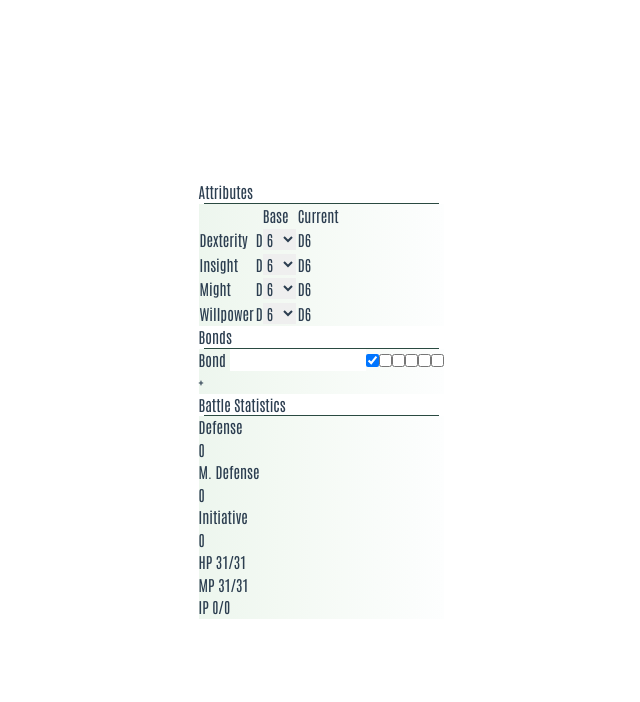
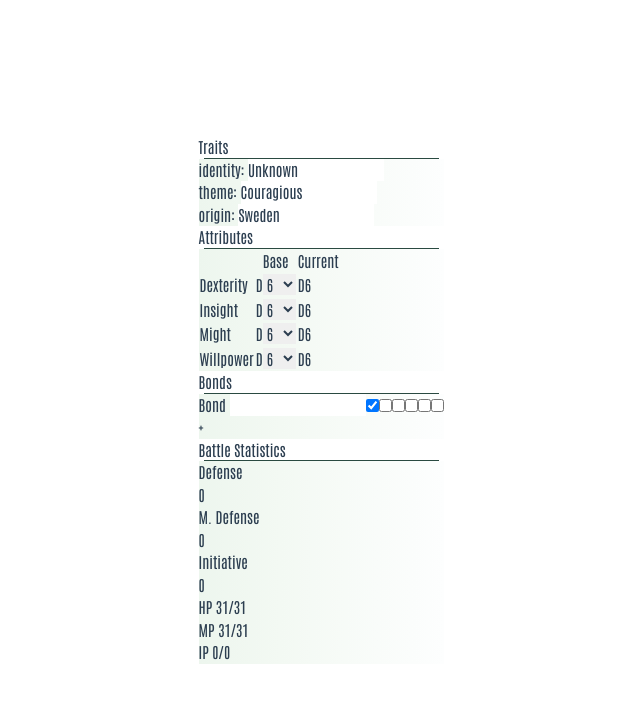
Before and after one commit to BanterTheGreat/fabula-ultima-builder, a Vue app: page / in a window 1280 px wide. Shown: the top 702 px of the page, without its empty margins (319-959 px from the left). Built offline with nearby package versions, Linux system fonts and the light colour scheme.

Commit message:
added trait info view to app

```diff
--- a/src/App.vue
+++ b/src/App.vue
@@ -1,16 +1,27 @@
 <script setup lang="ts">
+  import { CharacterCalculator } from './models/character-calculator';
+
+  import SegmentBody from './components/segment-body.vue';
+
   import attributesVue from './views/attribute/attributes.vue';
   import Bonds from './views/bonds.vue';
-  import SegmentBody from './components/segment-body.vue';
   import Segment from './views/segment.vue';
   import Statistic from './views/statistics.vue';
-  import { CharacterCalculator } from './models/character-calculator';
+  import TraitInfo from './views/traits/trait-info.vue';
+
+
 
   // Initial Calculating of values.
   new CharacterCalculator().Recalculate("statistics");
 </script>
 
 <template>
+  <Segment title="Traits">
+    <SegmentBody>
+      <TraitInfo />
+    </SegmentBody>
+  </Segment>
+
   <Segment title="Attributes">
     <SegmentBody>
       <attributesVue />
```
